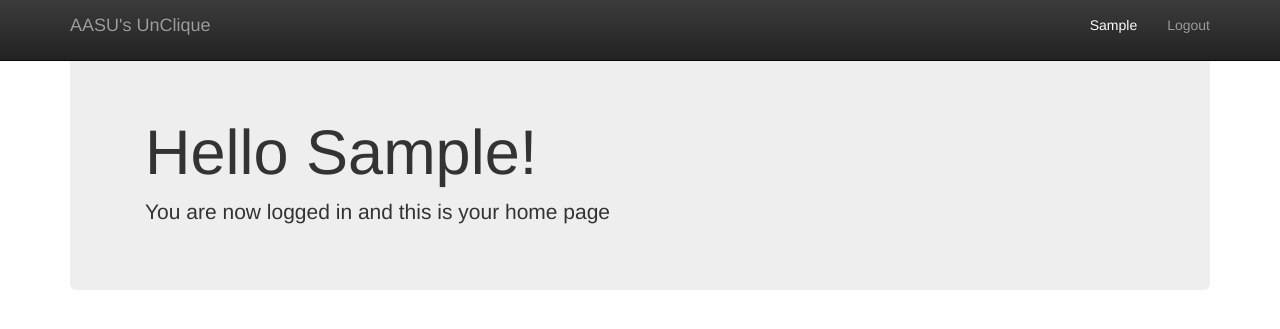
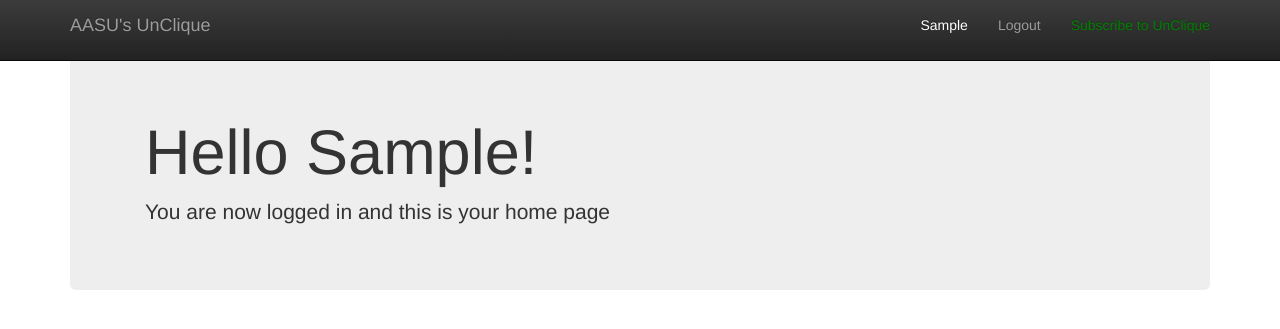
Before and after one commit to NichJohn83/UnClique, a Django app: a page that uses UnClique/templates/base.html in a window 1280 px wide. Shown: the top 329 px of the page. Run offline with Django 3.2, Linux system fonts and the light colour scheme; the visitor is signed in with stand-in values (Sample User, id 1); some libraries are stand-ins or nearby versions.

Commit message:
added buttons to subscribe and unsubscribe from unclique

```diff
--- a/UnClique/members/models.py
+++ b/UnClique/members/models.py
@@ -27,6 +27,7 @@ class Member(models.Model):
         (STAFF, 'Staff'),
     )
 
+    subscribed = models.BooleanField(null=False, default=False)
     user = models.OneToOneField(User, on_delete=models.CASCADE)
     first_name = models.CharField(max_length=30)
     last_name = models.CharField(max_length=30)
--- a/UnClique/templates/base.html
+++ b/UnClique/templates/base.html
@@ -5,6 +5,13 @@
 .whitetext {
         color: white;
 }
+.greentext {
+        color: green;
+}
+.redtext {
+        color: red;
+}
+
 </style>
 <html class="no-js" lang="">
     <head>
@@ -50,9 +57,19 @@
 
           <li> <a href="{% url 'members:member_logout' %} "> Logout </a> </li>
 
+          {% endif %}
+
+          {% if user.is_authenticated and not user.member.subscribed  %}
+
+          <li><a href=""> <p class="greentext"> Subscribe to UnClique </p></a> </li>
+
+          {% elif user.is_authenticated and user.member.subscribed %}
+
+          <li><a href=""> <p class="redtext"> Unsubscribe from UnClique 😰 </p></a> </li>
+
+          {% endif %}
 
 
-          {% endif %}
       </ul>
 
       </div>
```
Also changed, not shown: UnClique/members/migrations/0003_member_subscribed.py (added).
